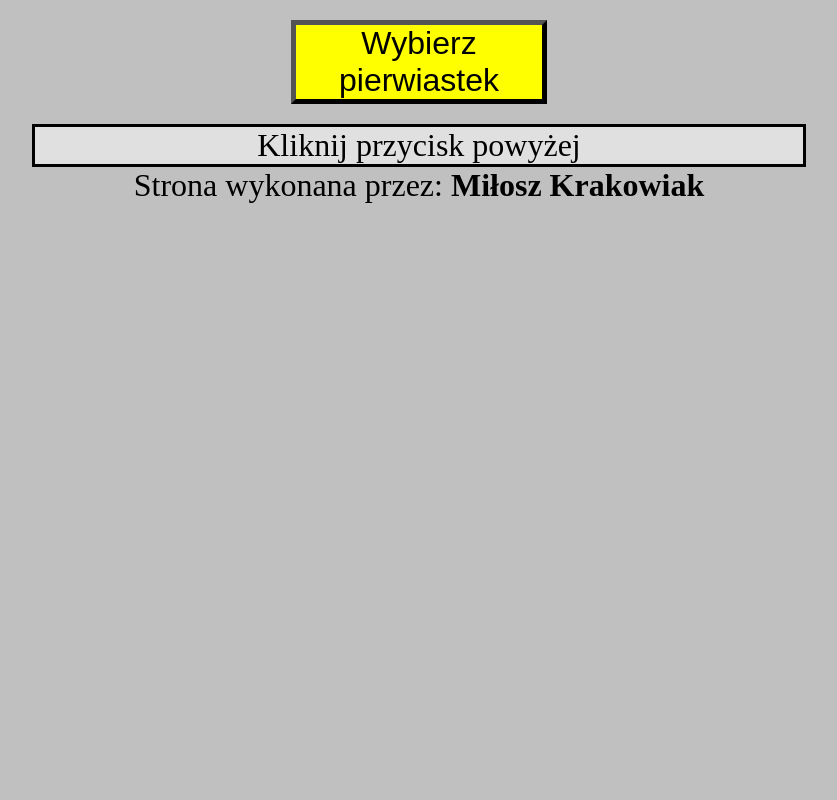
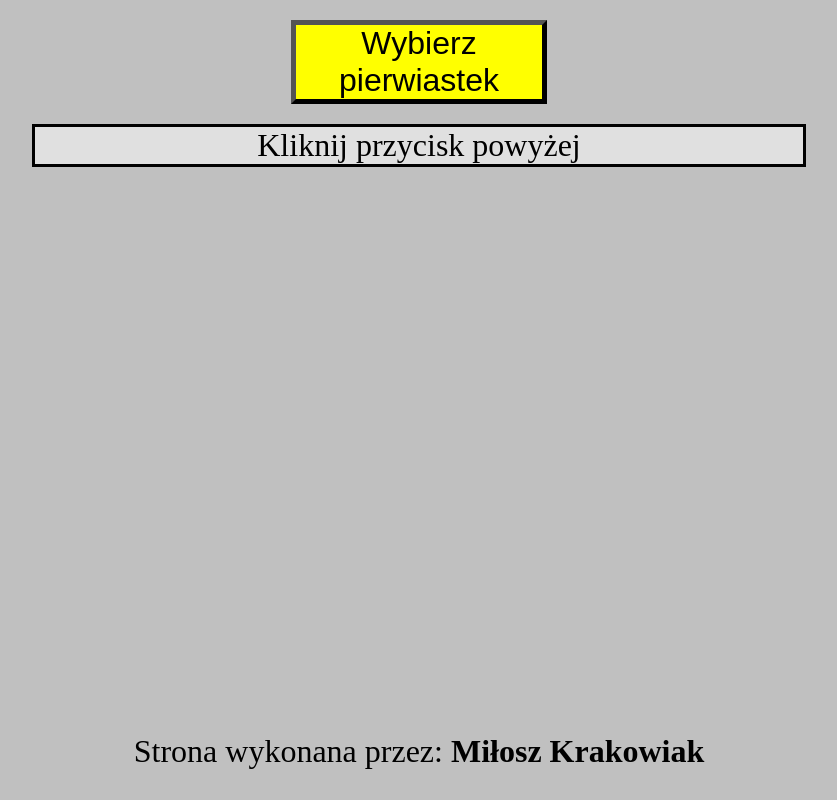
Before and after one commit to MiloszKrakowiakDEV/PeriodicTableOfElements, a plain HTML site: page index.html in a window 1280 px wide. Shown: the whole page, without its empty margins (221-1058 px from the left). Drawn offline with Linux system fonts and the light colour scheme.

Commit message:
Aktualizacja stylu

```diff
--- a/style.css
+++ b/style.css
@@ -58,7 +58,8 @@ p#autor{
 	margin: auto;
 	width: 60%;
 	text-align: center;
-
 	transition: 200ms;
-
-}
+	position: absolute;
+	bottom: 30px;
+	left: 20%;
+	}
```
